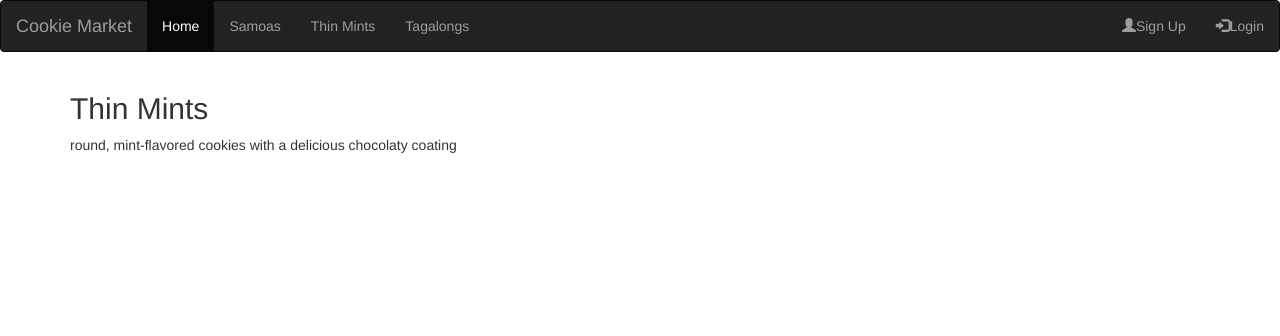
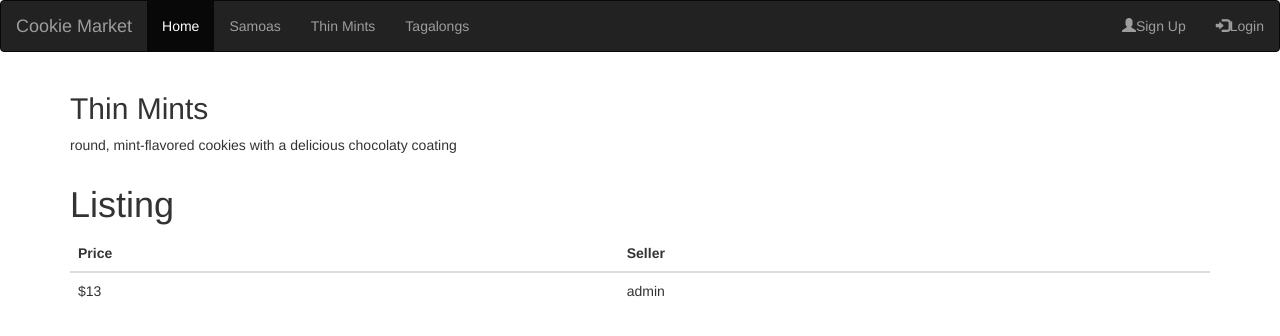
Before and after one commit to justinschuster/Cookie_Market, a Django app: page /thin_mints/ in a window 1280 px wide. Shown: the top 336 px of the page. Run offline with Django 3.2, Linux system fonts and the light colour scheme; data comes from the database, SQL or seed files in the repository; some libraries are stand-ins or nearby versions.

Commit message:
thin_mints.html now displays thin mint listings

```diff
--- a/homepage/templates/thin_mints.html
+++ b/homepage/templates/thin_mints.html
@@ -5,4 +5,25 @@
 	<h2>Thin Mints</h2>
 	<p>round, mint-flavored cookies with a delicious chocolaty coating</p>
 </div>
+
+<div class="container">
+	<h1>Listing</h1>
+	<table class="table">
+		<thead>
+			<tr>
+				<th>Price</th>
+				<th>Seller</th>
+			</tr>
+		</thead>
+		<tbody>
+			{% for cookie in listings %}
+			<tr>
+				<td>${{ cookie.price }}</td>
+				<td>{{ cookie.user }}</td>
+			</tr>
+			{% endfor %}
+		</tbody>
+	</table>
+</div>
+
 {% endblock %}
--- a/homepage/views.py
+++ b/homepage/views.py
@@ -22,7 +22,10 @@ def samoas(request):
     return render(request, 'samoas.html', context)
 
 def thin_mints(request):
-    return render(request, 'thin_mints.html', {})
+    listings = Cookie.objects.filter(cookie_type=2)
+    context = {'listings': listings}
+
+    return render(request, 'thin_mints.html', context)
 
 def tagalongs(request):
     return render(request, 'tagalongs.html', {})
```
